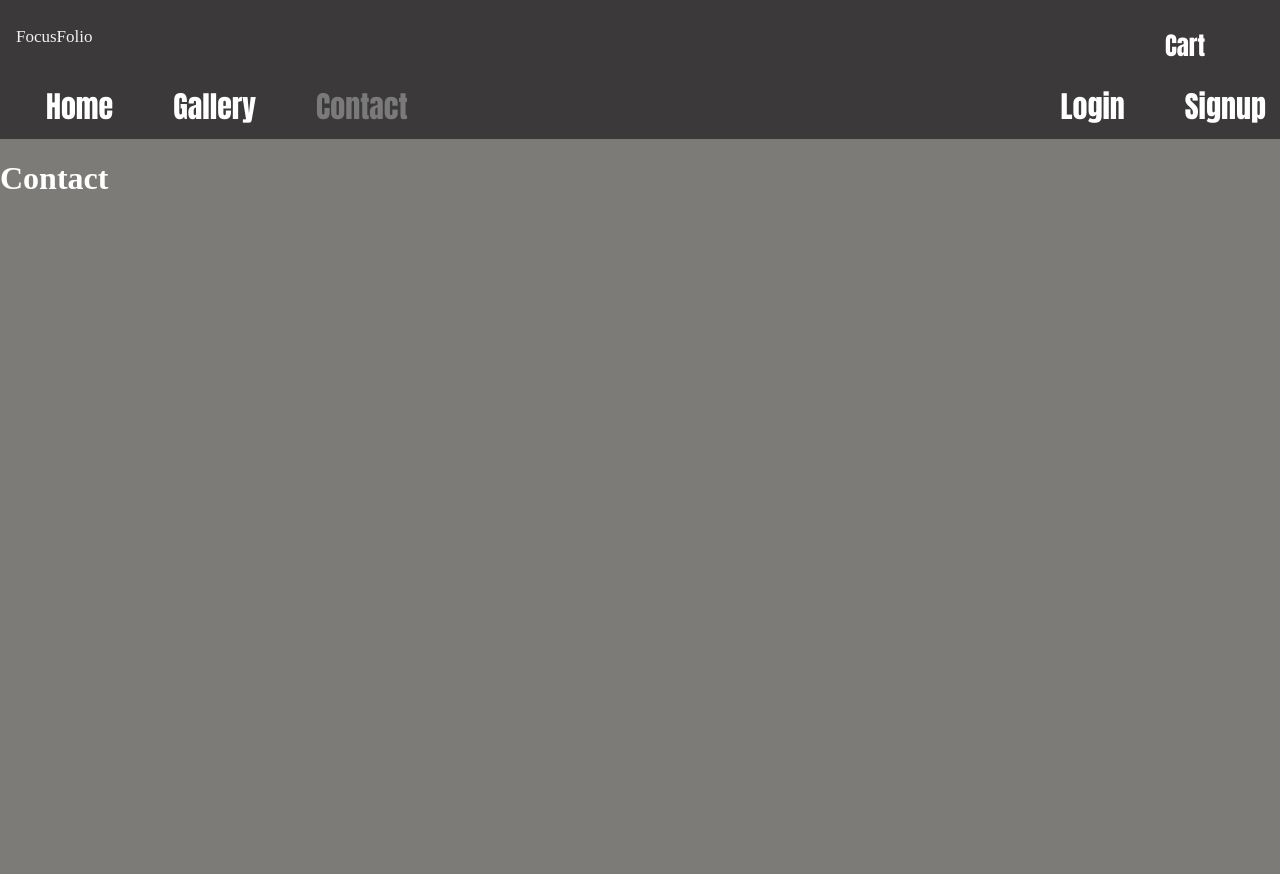
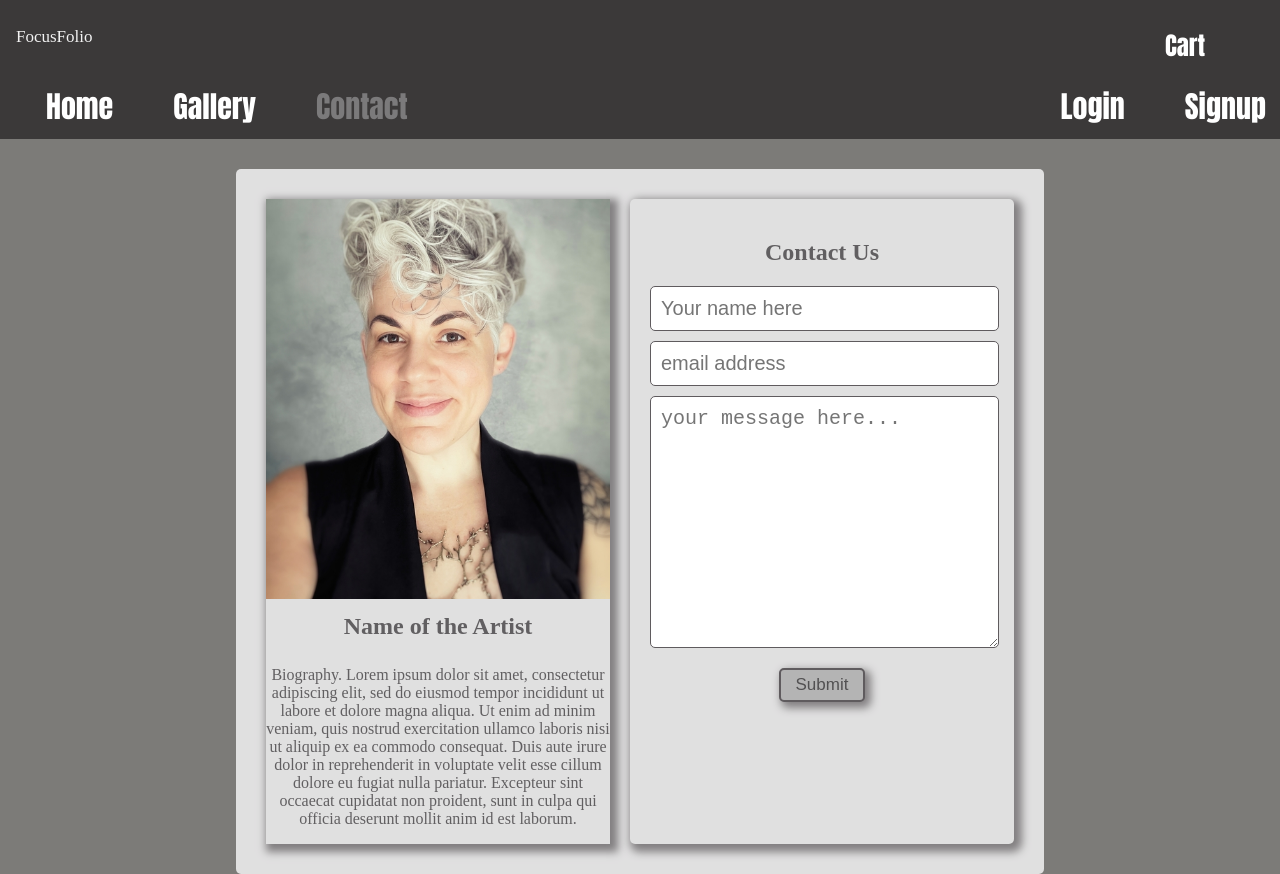
Before and after one commit to ltuckr/focusfolio, a React (Create React App) app in the folder client/: page /contact in a window 1280 px wide. Before the commit the page ends 800 px from the top, so only its background shows below. Built offline with nearby package versions, Linux system fonts and the light colour scheme.

Commit message:
added the contact page and styles

```diff
--- a/client/src/pages/contact.js
+++ b/client/src/pages/contact.js
@@ -1,9 +1,128 @@
+import { useState } from "react";
 import styles from "./contact.module.css";
+import img1 from "../images/contactImage.jpg"
 
-export default function Contact(){
-    return(
-        <>
-        <h1>Contact</h1>
-        </>
-    )
-}
+
+export default function Contact() {
+    const initialFormData = {
+        name: '',
+        email: '',
+        message: '',
+    };
+
+    const [formData, setFormData] = useState({ ...initialFormData });
+
+    const [errors, setErrors] = useState({
+        name: '',
+        email: '',
+        message: '',
+    });
+
+    const handleChange = (e) => {
+      const { name, value } = e.target;
+      setFormData({
+        ...formData,
+        [name]: value,
+      });
+    };
+    const validateForm = () => {
+        let valid = true;
+        const newErrors = { ...errors };
+
+        if (!formData.name.trim()) {
+          newErrors.name = 'Name is required';
+          valid = false;
+        } else {
+          newErrors.name = '';
+        }
+
+        const emailRegex = /^[A-Z0-9._%+-]+@[A-Z0-9.-]+\.[A-Z]{2,}$/i;
+        if (!formData.email.trim() || !emailRegex.test(formData.email)) {
+          newErrors.email = 'Enter a valid email address';
+          valid = false;
+        } else {
+          newErrors.email = '';
+        }
+
+        if (!formData.message.trim()) {
+          newErrors.message = 'Message is required';
+          valid = false;
+        } else {
+          newErrors.message = '';
+        }
+
+        setErrors(newErrors);
+        return valid;
+      };
+
+      const handleSubmit = (e) => {
+        e.preventDefault();
+
+        if (validateForm()) {
+            // Form is valid, you can submit the data or perform an action here
+        console.log('Form data:', formData);
+        // Clear input fields
+              setFormData({ ...initialFormData });
+            } else {
+              // Form has validation errors
+              console.log('Form has validation errors');
+            }
+          };
+
+          return (
+
+      <div className={styles.contactContainer}>
+               <div className={styles.contactCard}>
+                  <div className={styles.contactCardBody}>
+                   <img src={img1} className={styles.contactCardImg} />
+                      <h2 className={styles.contactCardTitle}>Name of the Artist</h2>
+                      <p className={styles.contactCardPar}> Biography. Lorem ipsum dolor sit amet, consectetur adipiscing elit, sed do eiusmod tempor incididunt ut labore et dolore magna aliqua. Ut enim ad minim veniam, quis nostrud exercitation ullamco laboris nisi ut aliquip ex ea commodo consequat. Duis aute irure dolor in reprehenderit in voluptate velit esse cillum dolore eu fugiat nulla pariatur. Excepteur sint occaecat cupidatat non proident, sunt in culpa qui officia deserunt mollit anim id est laborum.</p>
+              </div>
+             </div>
+
+            <div className={styles.formBox}>
+              <h2 className={styles.formText}>Contact Us</h2>
+              <form onSubmit={handleSubmit}>
+                <div className="form-group">
+                  {/* <label htmlFor="name">Name:</label> */}
+                  <input
+                    type="text"
+                    id="name"
+                    name="name"
+                    placeholder="Your name here"
+                    value={formData.name}
+                    onChange={handleChange}
+                    />
+                    {errors.name && <span className={styles.contactError}>{errors.name}</span>}
+                  </div>
+                  <div className="form-group">
+                    {/* <label htmlFor="email">Email:</label> */}
+                    <input
+                      type="email"
+                      id="email"
+                      name="email"
+                      placeholder="email address"
+                      value={formData.email}
+                      onChange={handleChange}
+                    />
+                    {errors.email && <span className={styles.contactError}>{errors.email}</span>}
+                  </div>
+                  <div className="form-group">
+                    {/* <label htmlFor="message">Message:</label> */}
+                    <textarea
+                      id="message"
+                      name="message"
+                      cols="30"
+                      rows="10"
+                      placeholder="your message here..."
+                      value={formData.message}
+                      onChange={handleChange}
+                    />
+                    {errors.message && <span className={styles.contactError}>{errors.message}</span>}
+                  </div>
+                  <button type="submit" className={styles.formBtn}>Submit</button>
+                </form>
+              </div>
+            </div>
+            );
+          }
--- a/client/src/pages/contact.module.css
+++ b/client/src/pages/contact.module.css
@@ -0,0 +1,93 @@
+.contactContainer{
+    display: flex;
+    background-color: rgb(224, 224, 224);
+    margin: 0 auto;
+    margin-top: 30px;
+    max-width: 60%;
+    /* max-height: 900px; */
+    padding: 20px;
+    border-radius: 5px;
+    text-align: center;
+     justify-content: space-between;
+     overflow: hidden;
+}
+.contactCard{
+    width: 500px;
+  overflow: hidden;
+  box-shadow: 4px 4px 8px 4px rgb(130, 127, 129);
+  display: inline-block;
+  flex:1;
+  align-content: center;
+  transition: transform 200ms ease-in;
+  margin: 10px;
+}
+.contactBody{
+    display: inline-block;
+    text-align: center;
+}
+.contactCardImg{
+    height: 400px;
+    width: 100%;
+    object-fit: cover;
+}
+.contactCardTitle{
+    margin: 0 auto;
+    padding: 10px;
+    text-align: center;
+    color: rgb(97, 95, 97);
+}
+.contactCardPar{
+    color: rgb(97, 95, 97);
+}
+.formBox{
+    display: inline-block;
+    flex: 1;
+    background-color: rgb(224, 224, 224);
+    box-shadow: 4px 4px 8px 4px rgb(130, 127, 129);
+    margin: 10px;
+    max-width: 650px;
+    padding: 20px;
+    border-radius: 5px;
+    text-align: center;
+}
+
+.formBox input, textarea{
+    display: flex;
+    flex-direction: column;
+    width: 95%;
+    margin: 10px auto;
+    padding: 10px;
+    font-size: 20px;
+    border: 1px solid rgb(95, 91, 94);
+    border-radius: 5px;
+}
+
+.formBox span{
+ font-size: 30px;
+ font-weight: bold;
+ color: rgb(50, 48, 50);
+}
+.formText{
+    color: rgb(97, 95, 97);
+}
+.formBtn{
+    padding: 5px 15px;
+    font-size: 17px;
+    border: 2px solid rgb(95, 91, 94);
+    border-radius: 5px;
+    box-shadow: 4px 4px 8px 2px rgb(130, 127, 129);
+   background-color: rgb(180, 180, 180);
+   color: rgb(82, 81, 82);
+   margin: 10px;
+}
+
+.formBtn:hover{
+    background-color: rgb(132, 129, 131);
+    color: white;
+}
+
+.contactError {
+    color: rgb(255, 0, 0);
+    font-size: 10px;
+    margin-bottom:5px;
+}
```
Also changed, not shown: client/src/images/contactImage.jpg (added).
